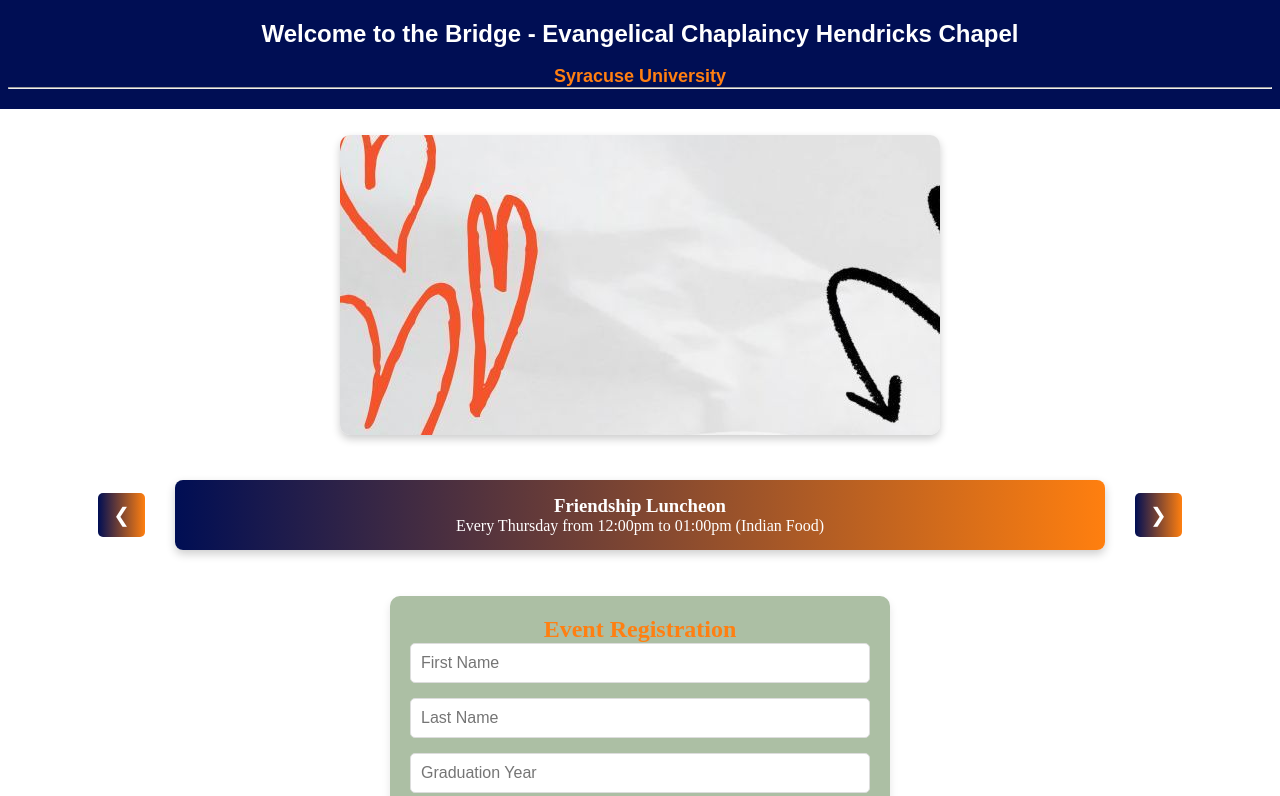
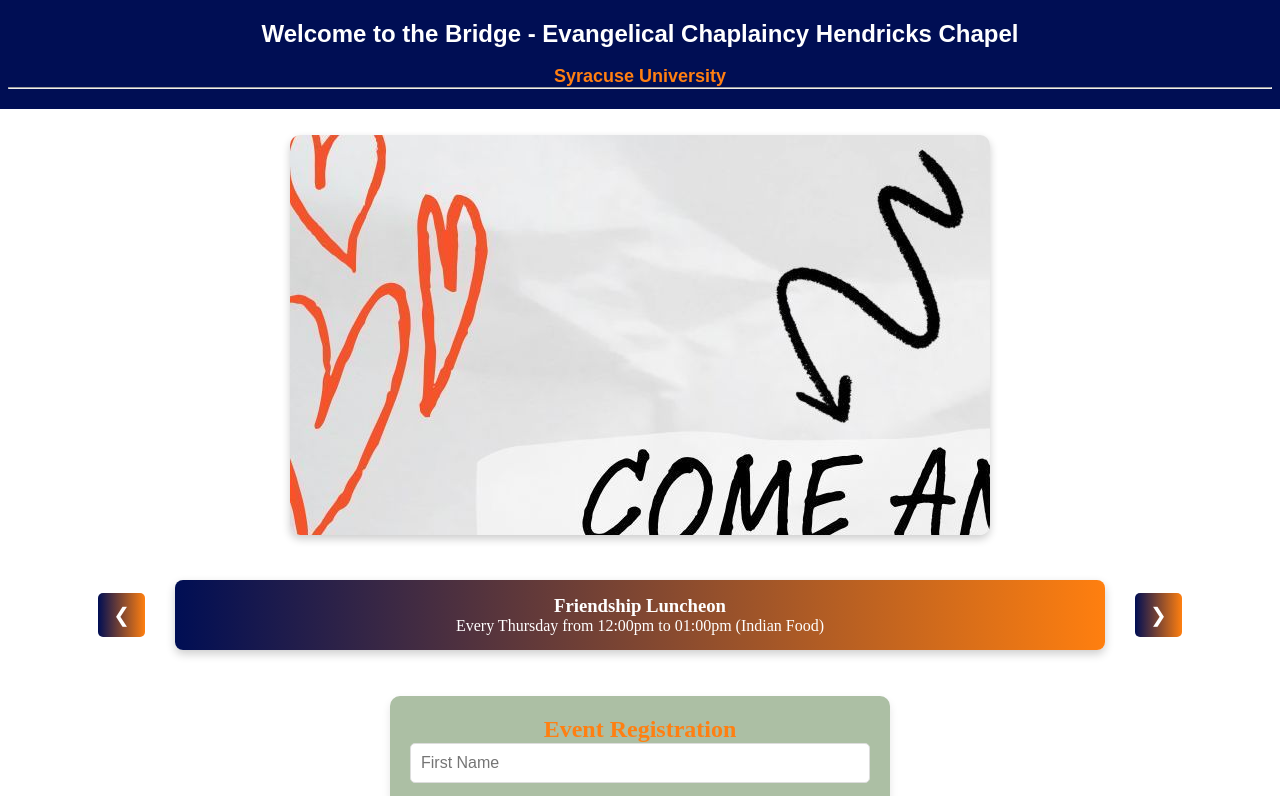
Before and after one commit to Jonathan3712/Hendricks_Chapel, a React (Create React App) app in the folder frontend/: page / in a window 1280 px wide. Shown: the top 796 px of the page. Built offline with nearby package versions, Linux system fonts and the light colour scheme.

Commit message:
Updated frontend and backend

```diff
--- a/frontend/src/components/Style.css
+++ b/frontend/src/components/Style.css
@@ -52,8 +52,8 @@ html, .App {
   }
 
   .slider-container {
-    width: 600px;
-    height: 300px;
+    width: 700px;
+    height: 400px;
     margin: 2% auto;
     overflow: hidden;
     position: relative;
@@ -64,7 +64,8 @@ html, .App {
 
   .event-image {
     width: 100%;
-    aspect-ratio: 16/9; /* Automatically resizes the height based on width */
+    height: auto; /* Adjusts height automatically */
+    max-height: 300px; /* Prevents it from getting too big */
     object-fit: cover;
     border-radius: 8px;
   }
```
